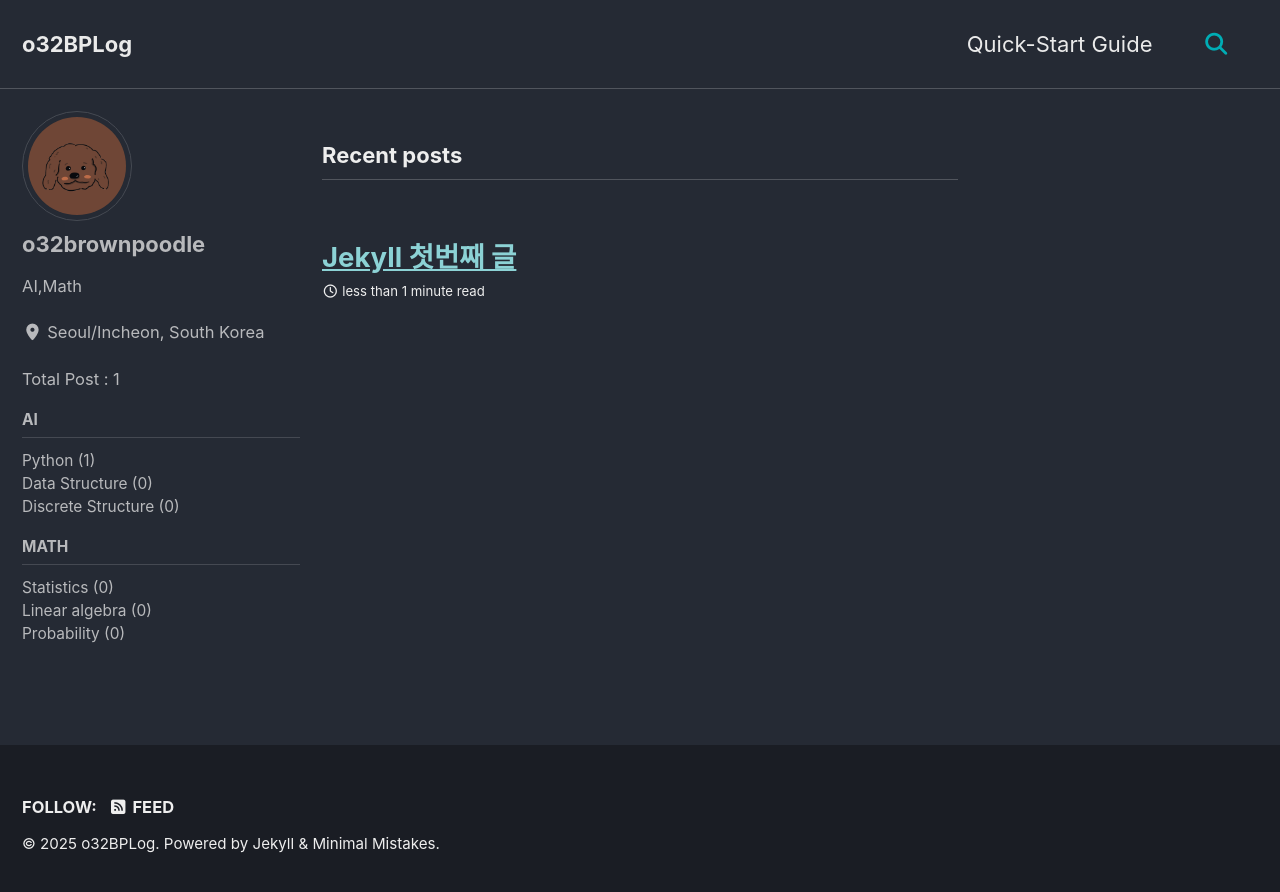
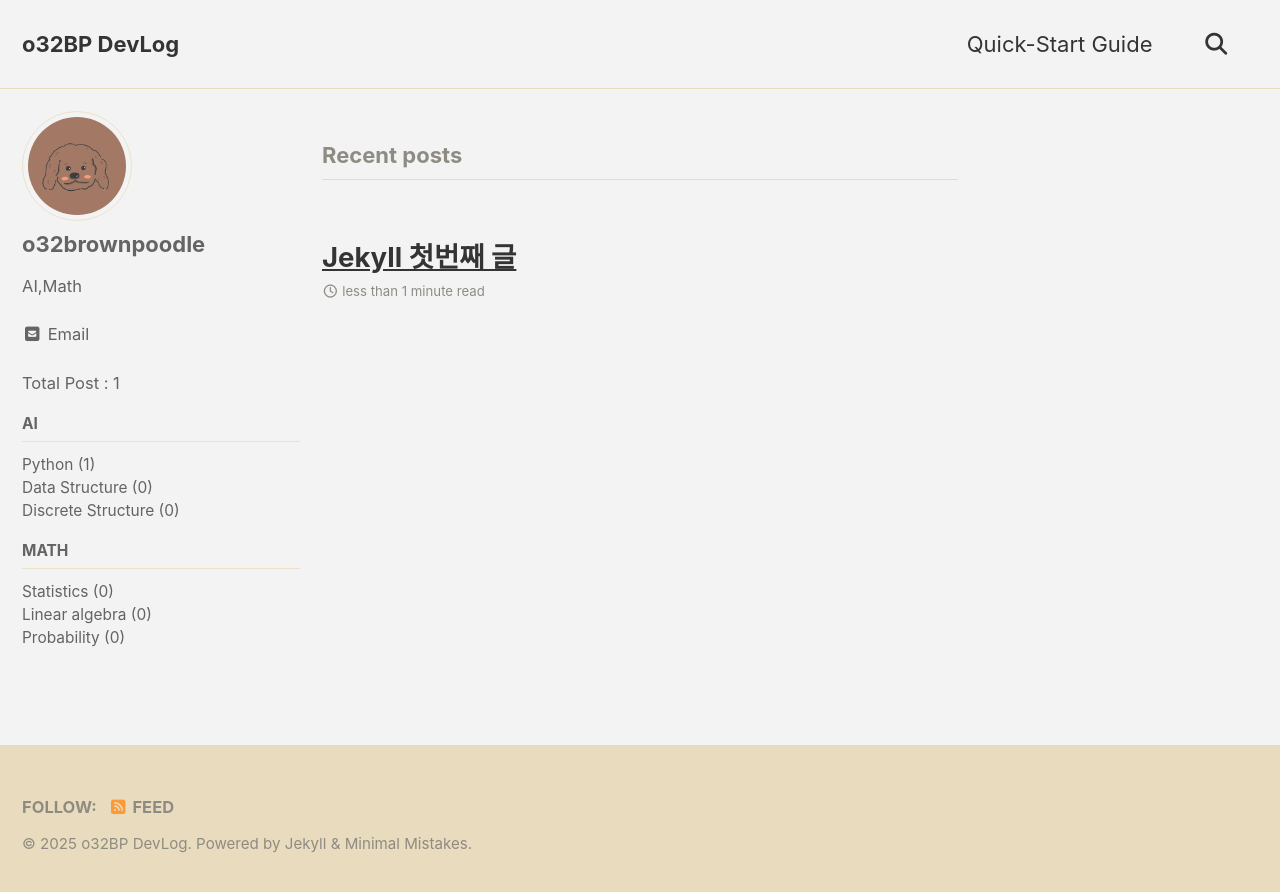
Before and after one commit to o32brownpoodle/o32brownpoodle.github.io, a Jekyll site: the page built from index.html, in a window 1280 px wide. Shown: the top 892 px of the page. Built offline with Jekyll 4.4.1, drawn with Linux system fonts in a browser that asks for light colours; cached includes are drawn as plain includes; some web fonts are replaced; the list of posts is cut into pages by our own code.

Commit message:
Update _config.yml

```diff
--- a/_config.yml
+++ b/_config.yml
@@ -12,12 +12,12 @@
 
 # theme                  : "minimal-mistakes-jekyll"
 # remote_theme           : "mmistakes/minimal-mistakes"
-minimal_mistakes_skin    : "dark" # "air", "aqua", "contrast", "dark", "dirt", "neon", "mint", "plum", "sunrise"
+minimal_mistakes_skin    : "dirt" # "air", "aqua", "contrast", "dark", "dirt", "neon", "mint", "plum", "sunrise"
 
 # Site Settings
 locale                   : "en-US"
 rtl                      : # true, false (default) # turns direction of the page into right to left for RTL languages
-title                    : "o32BPLog"
+title                    : "o32BP DevLog"
 title_separator          : "-"
 subtitle                 : # site tagline that appears below site title in masthead
 name                     : "o32brownpoodle"
@@ -116,12 +116,12 @@ author:
   name             : "o32brownpoodle"
   avatar           : "/assets/images/momo1.png"
   bio              : "AI,Math"
-  location         : "Seoul/Incheon, South Korea"
+  location         : #"Seoul/Incheon, South Korea"
   email            :
   links:
     - label: "Email"
       icon: "fas fa-fw fa-envelope-square"
-      # url: "mailto:your.name@email.com"
+      url: "senggu@inha.edu"
     - label: "Website"
       icon: "fas fa-fw fa-link"
       # url: "https://your-website.com"
```
